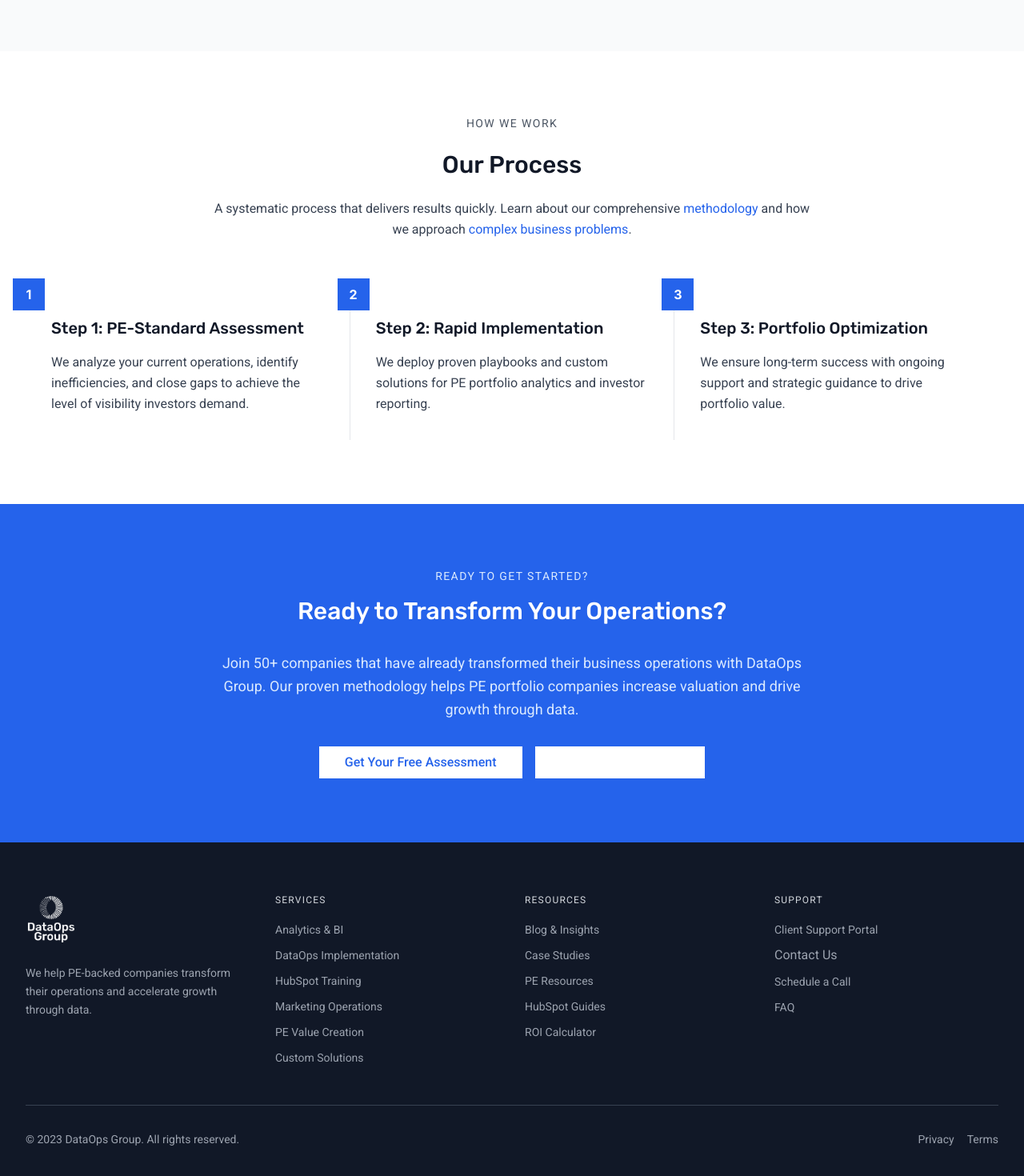
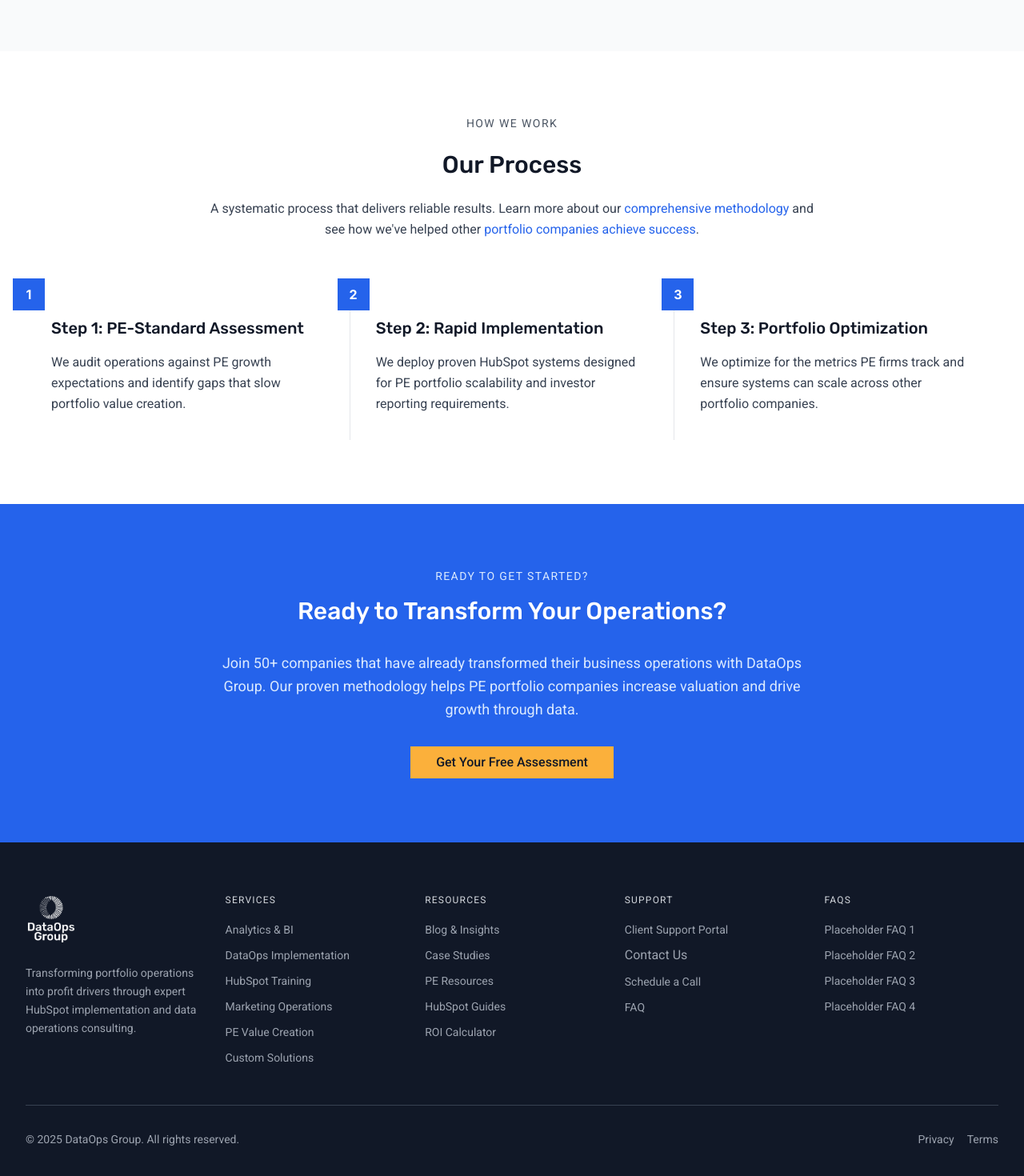
Before and after one commit to dataopsgroup/v0-oh, a Next.js app: page / in a window 1280 px wide. Shown: the part 2720-4190 px from the top of the page at 80% size. Built offline with nearby package versions, Linux system fonts and the light colour scheme.

Commit message:
feat: update homepage content and layout
Revise process, steps, and CTA; add FAQs; update footer text.

#VERCEL_SKIP

Co-authored-by: DataOps Group <210094072+dataopsgroup@users.noreply.github.com>

```diff
--- a/app/page.tsx
+++ b/app/page.tsx
@@ -364,13 +364,13 @@ export default function DataOpsHomepage() {
             <p className="subheadline text-sm text-gray-600">How We Work</p>
             <h2 className="headline text-3xl text-gray-900">Our Process</h2>
             <p className="body-copy text-gray-700 max-w-3xl mx-auto leading-relaxed">
-              A systematic process that delivers results quickly. Learn about our comprehensive{" "}
+              A systematic process that delivers reliable results. Learn more about our{" "}
               <Link href="#" className="text-blue-600 hover:underline">
-                methodology
+                comprehensive methodology
               </Link>{" "}
-              and how we approach{" "}
+              and see how we've helped other{" "}
               <Link href="#" className="text-blue-600 hover:underline">
-                complex business problems
+                portfolio companies achieve success
               </Link>
               .
             </p>
@@ -385,8 +385,8 @@ export default function DataOpsHomepage() {
               <div className="space-y-4">
                 <h3 className="headline text-xl text-gray-900">Step 1: PE-Standard Assessment</h3>
                 <p className="body-copy text-gray-700 leading-relaxed">
-                  We analyze your current operations, identify inefficiencies, and close gaps to achieve the level of
-                  visibility investors demand.
+                  We audit operations against PE growth expectations and identify gaps that slow portfolio value
+                  creation.
                 </p>
               </div>
             </div>
@@ -398,7 +398,8 @@ export default function DataOpsHomepage() {
               <div className="space-y-4">
                 <h3 className="headline text-xl text-gray-900">Step 2: Rapid Implementation</h3>
                 <p className="body-copy text-gray-700 leading-relaxed">
-                  We deploy proven playbooks and custom solutions for PE portfolio analytics and investor reporting.
+                  We deploy proven HubSpot systems designed for PE portfolio scalability and investor reporting
+                  requirements.
                 </p>
               </div>
             </div>
@@ -410,7 +411,8 @@ export default function DataOpsHomepage() {
               <div className="space-y-4">
                 <h3 className="headline text-xl text-gray-900">Step 3: Portfolio Optimization</h3>
                 <p className="body-copy text-gray-700 leading-relaxed">
-                  We ensure long-term success with ongoing support and strategic guidance to drive portfolio value.
+                  We optimize for the metrics PE firms track and ensure systems can scale across other portfolio
+                  companies.
                 </p>
               </div>
             </div>
@@ -430,15 +432,12 @@ export default function DataOpsHomepage() {
               Join 50+ companies that have already transformed their business operations with DataOps Group. Our proven
               methodology helps PE portfolio companies increase valuation and drive growth through data.
             </p>
-            <div className="flex flex-col sm:flex-row justify-center gap-4 px-4 sm:px-0">
-              <Button className="body-copy bg-white text-blue-600 hover:bg-gray-100 px-8 py-3 text-base rounded-none w-full sm:w-auto">
+            <div className="flex justify-center">
+              <Button
+                className="body-copy text-gray-900 hover:bg-yellow-500 px-8 py-3 text-base rounded-none"
+                style={{ backgroundColor: "#FBB03B" }}
+              >
                 Get Your Free Assessment
-              </Button>
-              <Button
-                variant="outline"
-                className="body-copy border-2 border-white text-white hover:bg-white hover:text-blue-600 px-8 py-3 text-base rounded-none w-full sm:w-auto transition-colors duration-200"
-              >
-                Explore our services
               </Button>
             </div>
           </div>
@@ -448,7 +447,7 @@ export default function DataOpsHomepage() {
       {/* Footer */}
       <footer className="bg-gray-900 text-white">
         <div className="max-w-7xl mx-auto px-4 sm:px-6 lg:px-8 py-16">
-          <div className="grid md:grid-cols-4 gap-8">
+          <div className="grid md:grid-cols-5 gap-8">
             <div className="space-y-4">
               <div className="mb-6">
                 <img
@@ -463,7 +462,8 @@ export default function DataOpsHomepage() {
                 <div className="text-xl font-bold text-white headline hidden">DataOps Group</div>
               </div>
               <p className="body-copy text-sm text-gray-400 leading-relaxed">
-                We help PE-backed companies transform their operations and accelerate growth through data.
+                Transforming portfolio operations into profit drivers through expert HubSpot implementation and data
+                operations consulting.
               </p>
             </div>
 
@@ -559,12 +559,38 @@ export default function DataOpsHomepage() {
                 </li>
               </ul>
             </div>
+
+            <div>
+              <h4 className="subheadline text-xs text-gray-300 mb-4">FAQs</h4>
+              <ul className="space-y-2">
+                <li>
+                  <Link href="#" className="body-copy text-sm text-gray-400 hover:text-white">
+                    Placeholder FAQ 1
+                  </Link>
+                </li>
+                <li>
+                  <Link href="#" className="body-copy text-sm text-gray-400 hover:text-white">
+                    Placeholder FAQ 2
+                  </Link>
+                </li>
+                <li>
+                  <Link href="#" className="body-copy text-sm text-gray-400 hover:text-white">
+                    Placeholder FAQ 3
+                  </Link>
+                </li>
+                <li>
+                  <Link href="#" className="body-copy text-sm text-gray-400 hover:text-white">
+                    Placeholder FAQ 4
+                  </Link>
+                </li>
+              </ul>
+            </div>
           </div>
 
           <div className="border-t border-gray-700 mt-12 pt-8">
             <div className="flex flex-col md:flex-row justify-between items-start md:items-center">
               <div className="body-copy text-sm text-gray-400">
-                <p>© 2023 DataOps Group. All rights reserved.</p>
+                <p>© 2025 DataOps Group. All rights reserved.</p>
               </div>
               <div className="flex space-x-4 mt-4 md:mt-0">
                 <Link href="#" className="body-copy text-sm text-gray-400 hover:text-white">
```
